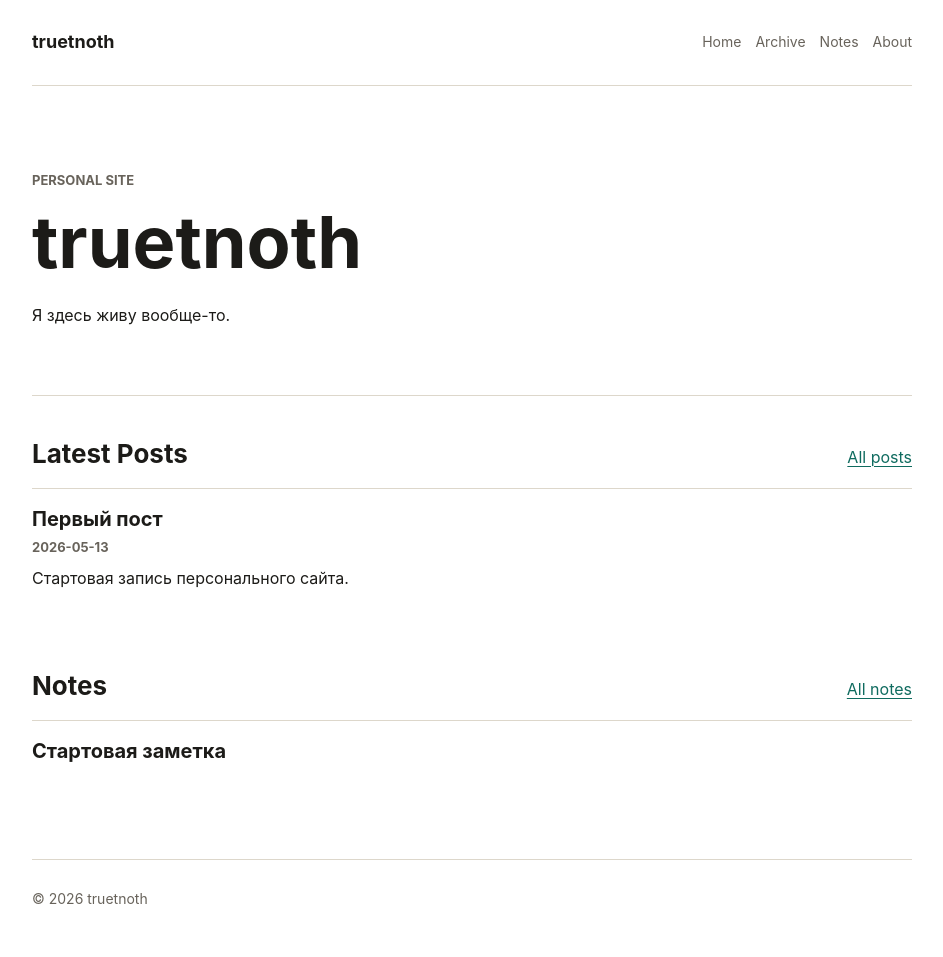
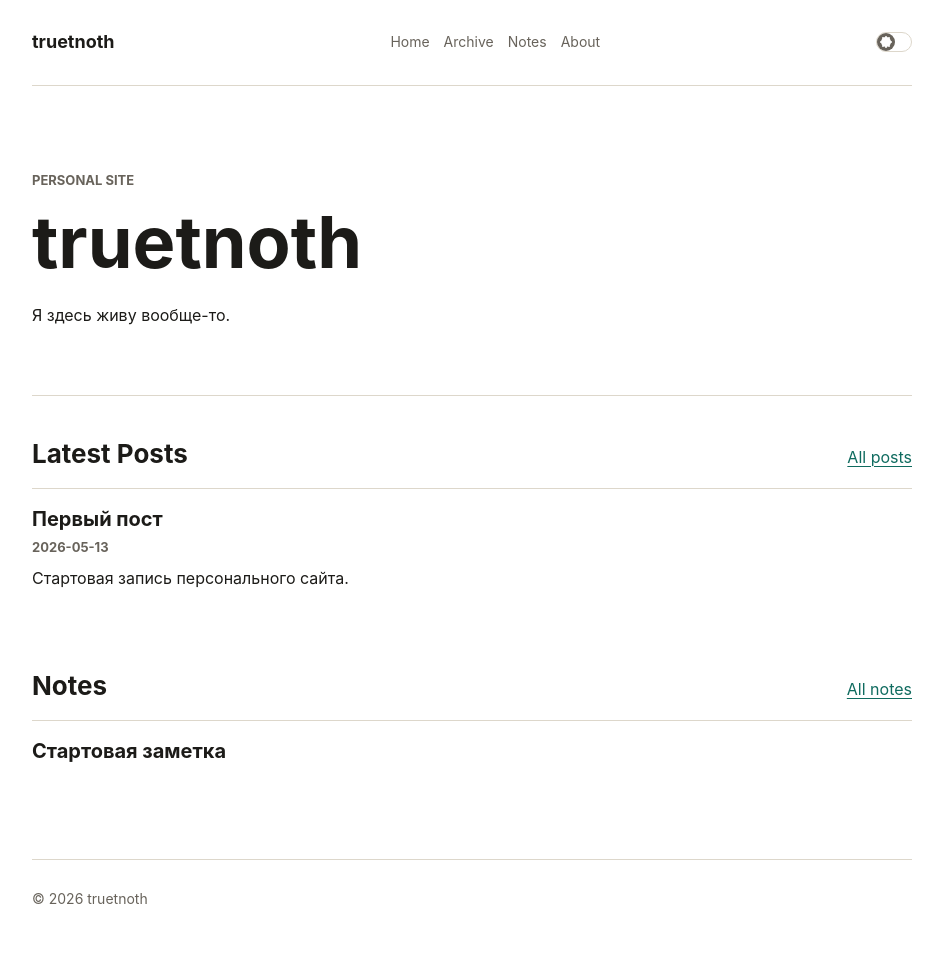
Before and after one commit to truetnoth/personal, a Jekyll site: the page built from index.md, in a window 1280 px wide. Shown: the whole page, without its empty margins (168-1111 px from the left). Built offline with Jekyll 4.4.1, drawn with Linux system fonts in a browser that asks for light colours.

Commit message:
Add theme toggle

```diff
--- a/_includes/head.html
+++ b/_includes/head.html
@@ -1,6 +1,23 @@
 <meta charset="utf-8">
 <meta name="viewport" content="width=device-width, initial-scale=1">
 <meta name="color-scheme" content="light dark">
+<script>
+  (function() {
+    try {
+      var savedTheme = localStorage.getItem("theme");
+      var prefersDark = window.matchMedia("(prefers-color-scheme: dark)").matches;
+      var useDark = savedTheme === "dark" || (!savedTheme && prefersDark);
+
+      if (useDark) {
+        document.documentElement.classList.add("theme-dark");
+      }
+
+      document.documentElement.style.colorScheme = useDark ? "dark" : "light";
+    } catch (error) {
+      document.documentElement.style.colorScheme = "light";
+    }
+  })();
+</script>
 {% seo %}
 <link rel="stylesheet" href="{{ '/assets/css/main.css' | relative_url }}">
 <link rel="alternate" type="application/feed+xml" title="{{ site.title | escape }}" href="{{ '/feed.xml' | relative_url }}">
--- a/_includes/header.html
+++ b/_includes/header.html
@@ -6,4 +6,8 @@
     <a href="{{ '/notes/' | relative_url }}">Notes</a>
     <a href="{{ '/about/' | relative_url }}">About</a>
   </nav>
+  <button id="theme-toggle" class="theme-toggle" type="button" role="switch" aria-label="Toggle dark mode" aria-checked="false">
+    <span class="theme-toggle-slide" aria-hidden="true"></span>
+    <span class="theme-toggle-switch" aria-hidden="true"></span>
+  </button>
 </header>
--- a/_layouts/default.html
+++ b/_layouts/default.html
@@ -11,5 +11,6 @@
       </main>
       {% include footer.html %}
     </div>
+    <script src="{{ '/assets/js/theme-toggle.js' | relative_url }}"></script>
   </body>
 </html>
--- a/assets/css/main.css
+++ b/assets/css/main.css
@@ -9,17 +9,15 @@
   --code-bg: #f1f3f4;
 }
 
-@media (prefers-color-scheme: dark) {
-  :root {
-    --bg: #ffffff;
-    --text: #1c1b18;
-    --muted: #68635b;
-    --line: #ddd7cb;
-    --panel: #ffffff;
-    --accent: #0f6b5f;
-    --accent-strong: #0a4a43;
-    --code-bg: #f1f3f4;
-  }
+:root.theme-dark {
+  --bg: #171815;
+  --text: #f2efe7;
+  --muted: #aaa397;
+  --line: #37342d;
+  --panel: #20211d;
+  --accent: #6fd5c7;
+  --accent-strong: #a4eee4;
+  --code-bg: #2b2a25;
 }
 
 * {
@@ -34,6 +32,7 @@
 }
 
 body {
+  background: var(--bg);
   margin: 0;
 }
 
@@ -59,6 +58,90 @@
   gap: 24px;
   padding: 28px 0;
   border-bottom: 1px solid var(--line);
+}
+
+.theme-toggle {
+  position: relative;
+  flex: 0 0 auto;
+  width: 36px;
+  height: 20px;
+  padding: 0;
+  border: 0;
+  border-radius: 999px;
+  background: transparent;
+  color: var(--muted);
+  cursor: pointer;
+}
+
+.theme-toggle:focus-visible {
+  outline: 2px solid var(--accent);
+  outline-offset: 4px;
+}
+
+.theme-toggle-slide {
+  position: absolute;
+  inset: 0;
+  border: 1px solid var(--line);
+  border-radius: 999px;
+}
+
+.theme-toggle-switch {
+  position: absolute;
+  top: 1px;
+  left: 1px;
+  width: 18px;
+  height: 18px;
+  border-radius: 50%;
+  background: currentColor;
+  transition: left 120ms ease, background-color 120ms ease;
+}
+
+.theme-toggle-switch::before,
+.theme-toggle-switch::after {
+  position: absolute;
+  content: "";
+  display: block;
+}
+
+.theme-toggle-switch::before {
+  inset: 4px;
+  border-radius: 50%;
+  background: var(--bg);
+}
+
+.theme-toggle-switch::after {
+  top: 3px;
+  left: 8px;
+  width: 2px;
+  height: 2px;
+  border-radius: 50%;
+  background: var(--bg);
+  box-shadow:
+    0 10px 0 var(--bg),
+    5px 5px 0 var(--bg),
+    -5px 5px 0 var(--bg),
+    3px 1px 0 var(--bg),
+    -3px 1px 0 var(--bg),
+    3px 9px 0 var(--bg),
+    -3px 9px 0 var(--bg);
+}
+
+.theme-toggle:hover .theme-toggle-switch {
+  background: var(--accent);
+}
+
+:root.theme-dark .theme-toggle-switch {
+  left: 16px;
+  background: var(--text);
+}
+
+:root.theme-dark .theme-toggle-switch::before {
+  inset: 2px 2px 2px 7px;
+  background: var(--bg);
+}
+
+:root.theme-dark .theme-toggle-switch::after {
+  display: none;
 }
 
 .site-title {
@@ -245,12 +328,25 @@
 
 @media (max-width: 640px) {
   .site-header {
-    align-items: flex-start;
-    flex-direction: column;
+    align-items: center;
+    display: grid;
+    grid-template-columns: 1fr auto;
     gap: 12px;
   }
 
+  .site-title {
+    grid-column: 1;
+    grid-row: 1;
+  }
+
+  .theme-toggle {
+    grid-column: 2;
+    grid-row: 1;
+    justify-self: end;
+  }
+
   .site-nav {
+    grid-column: 1 / -1;
     justify-content: flex-start;
   }
 
--- /dev/null
+++ b/assets/js/theme-toggle.js
@@ -0,0 +1,48 @@
+(function() {
+  var root = document.documentElement;
+  var toggle = document.querySelector("#theme-toggle");
+
+  if (!toggle) {
+    return;
+  }
+
+  function isDark() {
+    return root.classList.contains("theme-dark");
+  }
+
+  function setTheme(theme) {
+    var dark = theme === "dark";
+    root.classList.toggle("theme-dark", dark);
+    root.style.colorScheme = dark ? "dark" : "light";
+    toggle.setAttribute("aria-checked", String(dark));
+    toggle.title = dark ? "Switch to light mode" : "Switch to dark mode";
+
+    try {
+      localStorage.setItem("theme", theme);
+    } catch (error) {
+      return;
+    }
+  }
+
+  function toggleTheme() {
+    setTheme(isDark() ? "light" : "dark");
+  }
+
+  toggle.addEventListener("click", toggleTheme);
+
+  window.addEventListener("keydown", function(event) {
+    var active = document.activeElement;
+    var isTyping = active && ["INPUT", "TEXTAREA", "SELECT"].indexOf(active.tagName) !== -1;
+
+    if (isTyping || event.ctrlKey || event.metaKey || event.altKey) {
+      return;
+    }
+
+    if (event.key === "d" || event.key === "D") {
+      toggleTheme();
+    }
+  });
+
+  toggle.setAttribute("aria-checked", String(isDark()));
+  toggle.title = isDark() ? "Switch to light mode" : "Switch to dark mode";
+})();
```
